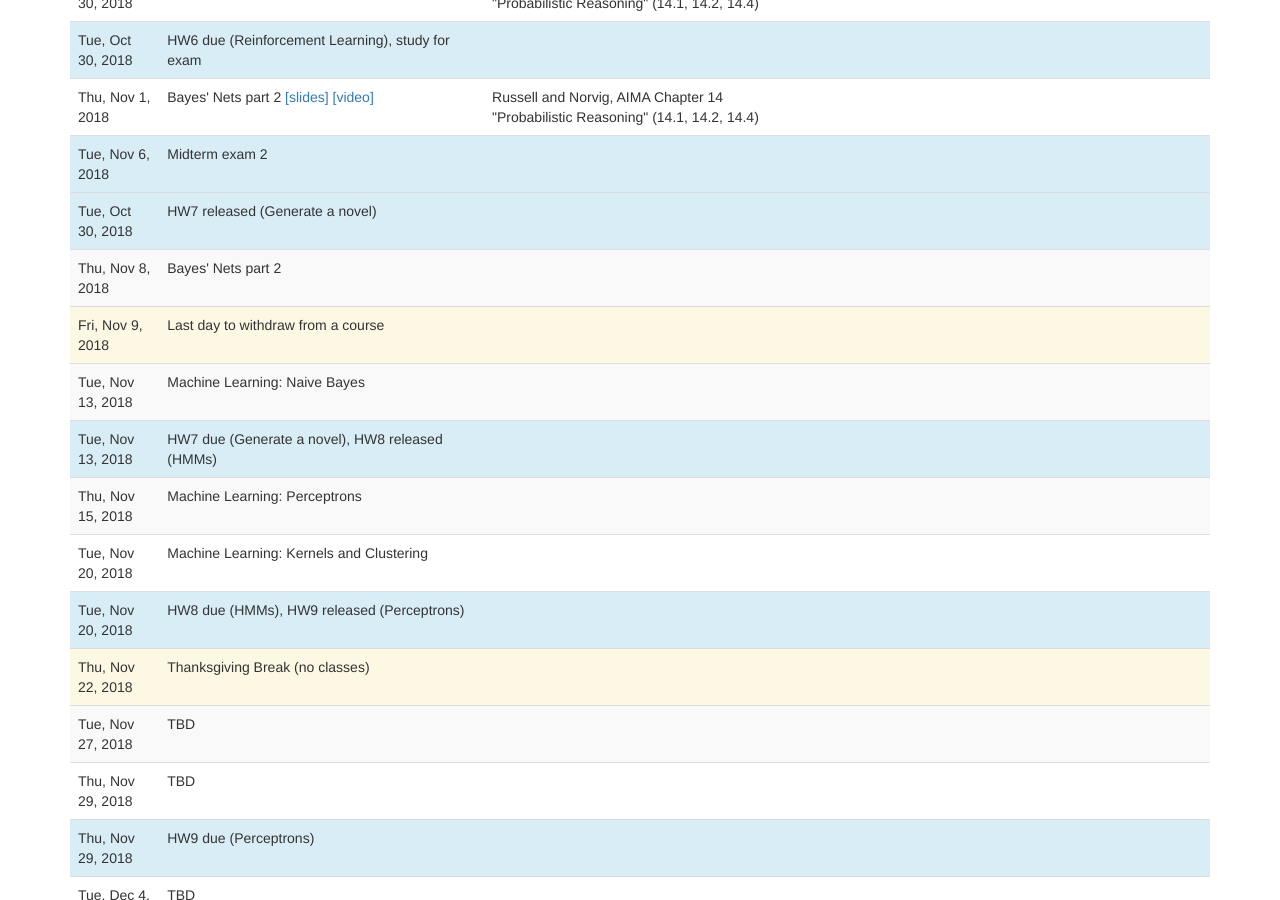
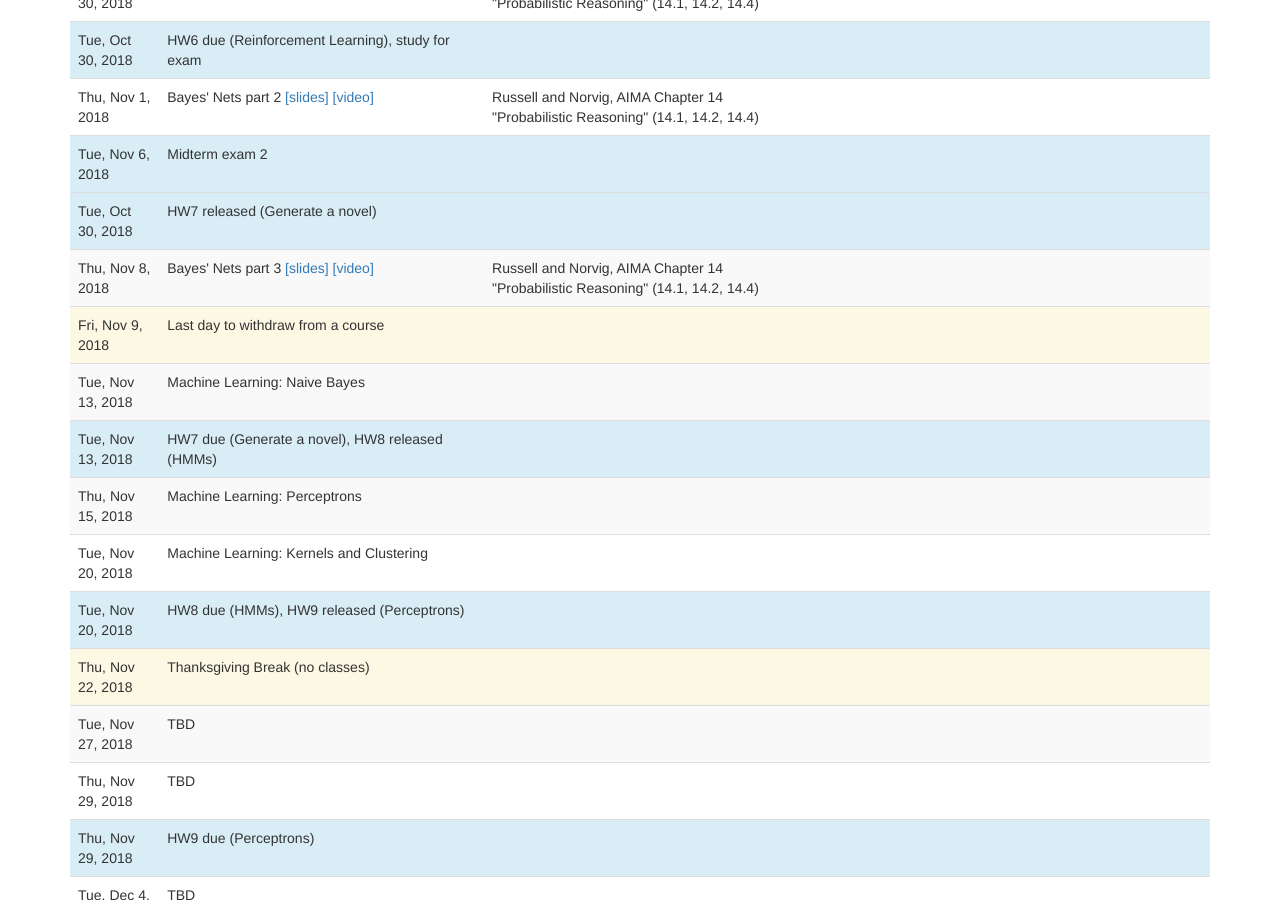
Before and after one commit to artificial-intelligence-class/artificial-intelligence-class.github.io, a Jekyll site: the page built from lectures.md, in a window 1280 px wide and 900 px high, scrolled down 2345 px. Built offline with Jekyll 4.4.1, drawn with Linux system fonts in a browser that asks for light colours; nearby versions of some CDN libraries; a script that is not in the unit is left out.

Commit message:
slides for Bayes Nets part 3 lecture

```diff
--- a/_data/lectures.yaml
+++ b/_data/lectures.yaml
@@ -381,9 +381,14 @@
   type: exam
 -
   date: 2018-11-08
-  slides:
-  title:  Bayes' Nets part 2
+  slides: 16-Bayes-Nets-3.pdf
+  title:  Bayes' Nets part 3
+  recording: https://upenn.hosted.panopto.com/Panopto/Pages/Viewer.aspx?id=3e7f0df0-ed71-4743-b411-a9460066d26b
   readings:
+    -
+      title: AIMA Chapter 14 "Probabilistic Reasoning" (14.1, 14.2, 14.4)
+      authors: Russell and Norvig
+      optional: false
 -
   date: 2018-11-09
   title: Last day to withdraw from a course
```
Also changed, not shown: 2 other files.
